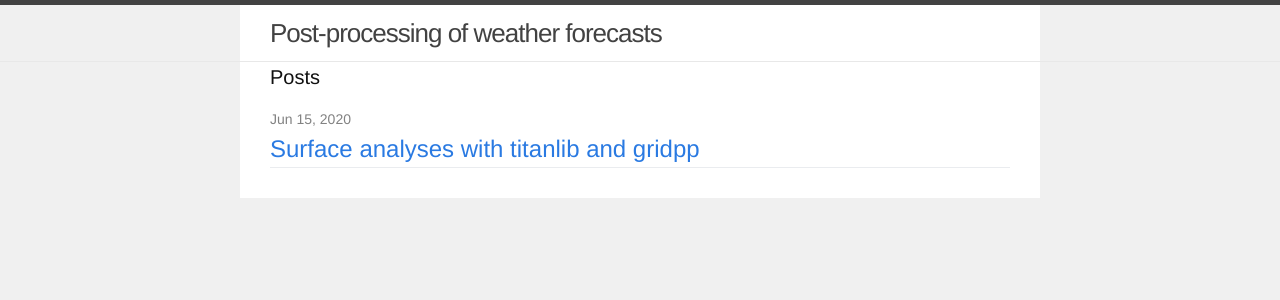
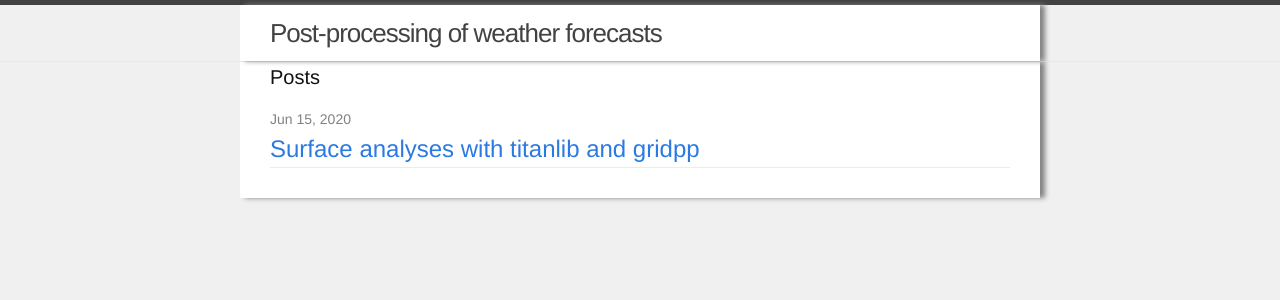
Before and after one commit to tnipen/tnipen.github.io, a Jekyll site: the page built from index.html, in a window 1280 px wide. Shown: the top 300 px of the page. Built offline with Jekyll 4.4.1, drawn with Linux system fonts in a browser that asks for light colours.

Commit message:
Added shadow

```diff
--- a/_sass/_base.scss
+++ b/_sass/_base.scss
@@ -181,6 +181,7 @@ pre {
     padding-right: $spacing-unit;
     padding-left: $spacing-unit;
     background-color: #ffffff;
+    box-shadow: 5px 0px 5px $grey-color;
     @extend %clearfix;
 
     @include media-query($on-laptop) {
```
